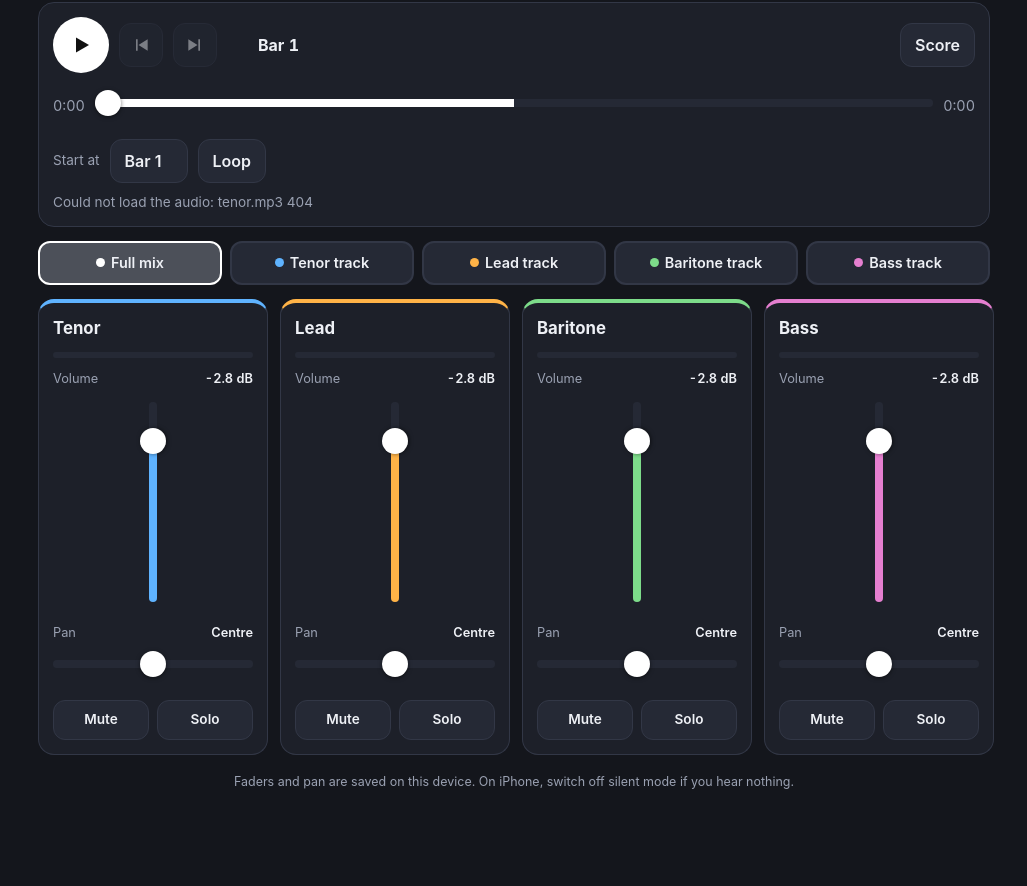
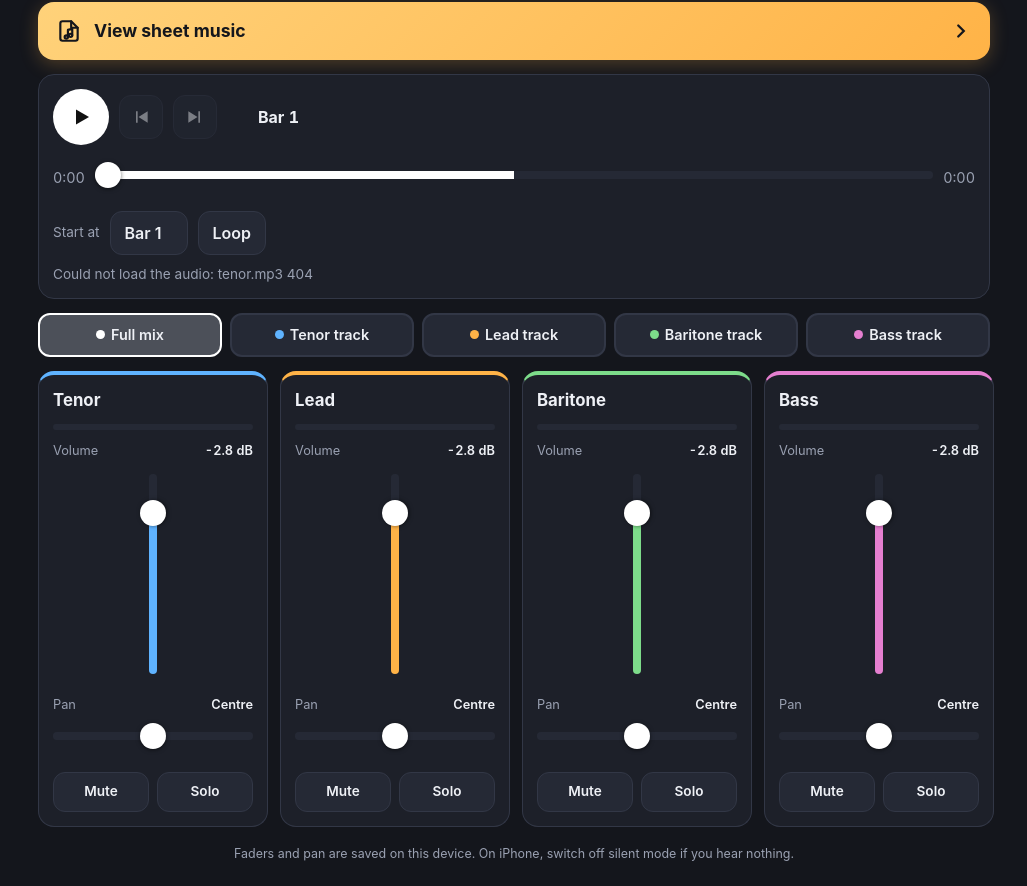
Before and after one commit to awm11/you-can-fly, a plain HTML site: page index.html in a window 1280 px wide. Shown: the part 64-950 px from the top of the page, without its empty margins (126-1153 px from the left). Before the commit the page ends 878 px from the top, so only its background shows below. Drawn offline with Linux system fonts and the light colour scheme; no server answers.

Commit message:
Make sheet music button prominent
Co-Authored-By: Claude Opus 5.5 <noreply@anthropic.com>
Claude-Session: https://claude.ai/code/session_011LQDa5QS37RcVJpC33h1C8

```diff
--- a/index.html
+++ b/index.html
@@ -72,7 +72,14 @@
 
 
   /* score viewer */
-  .scorebtn{margin-left:auto}
+  .scorecta{display:flex;align-items:center;gap:12px;width:100%;min-height:58px;margin:0 0 14px;padding:0 18px;
+    border:none;border-radius:16px;cursor:pointer;font:inherit;font-size:1.1rem;font-weight:700;color:#14161c;
+    background:linear-gradient(135deg,#ffd27a,#ffb347);box-shadow:0 4px 18px #ffb34740;touch-action:manipulation}
+  .scorecta:hover{filter:brightness(1.05)}
+  .scorecta:active{transform:scale(.985)}
+  .scorecta svg{width:26px;height:26px;flex:none}
+  .scorecta span{flex:1;text-align:left}
+  .scorecta .chev{width:22px;height:22px}
   .score{position:fixed;inset:0;z-index:50;background:#0e1014;display:flex;flex-direction:column}
   .score[hidden]{display:none}
   .sbar{display:flex;align-items:center;gap:8px;padding:10px 12px;padding-top:calc(10px + env(safe-area-inset-top));
@@ -113,6 +120,15 @@
     <div class="sub">Sammy Fain &amp; Sammy Cahn · arr. Clay Hine</div>
   </header>
 
+  <button class="scorecta" id="openScore">
+    <svg viewBox="0 0 24 24" fill="none" stroke="currentColor" stroke-width="2" stroke-linecap="round" stroke-linejoin="round" aria-hidden="true">
+      <path d="M14 3H6a2 2 0 0 0-2 2v14a2 2 0 0 0 2 2h12a2 2 0 0 0 2-2V9z"/><path d="M14 3v6h6"/>
+      <path d="M11 17.5V11l4-1v6"/><circle cx="9.5" cy="17.5" r="1.5"/><circle cx="13.5" cy="16" r="1.5"/>
+    </svg>
+    <span>View sheet music</span>
+    <svg class="chev" viewBox="0 0 24 24" fill="none" stroke="currentColor" stroke-width="2.5" stroke-linecap="round" aria-hidden="true"><path d="M9 6l6 6-6 6"/></svg>
+  </button>
+
   <section class="transport">
     <div class="trow">
       <button class="play" id="play" aria-label="Play" disabled>
@@ -125,7 +141,6 @@
         <svg viewBox="0 0 24 24" fill="currentColor"><path d="M16 5h2v14h-2zM4 5v14l11-7z"/></svg>
       </button>
       <div class="barnum" id="barnum">Bar 1</div>
-      <button class="btn scorebtn" id="openScore">Score</button>
     </div>
     <div class="trow trow2">
       <span class="time" id="cur">0:00</span>
```
